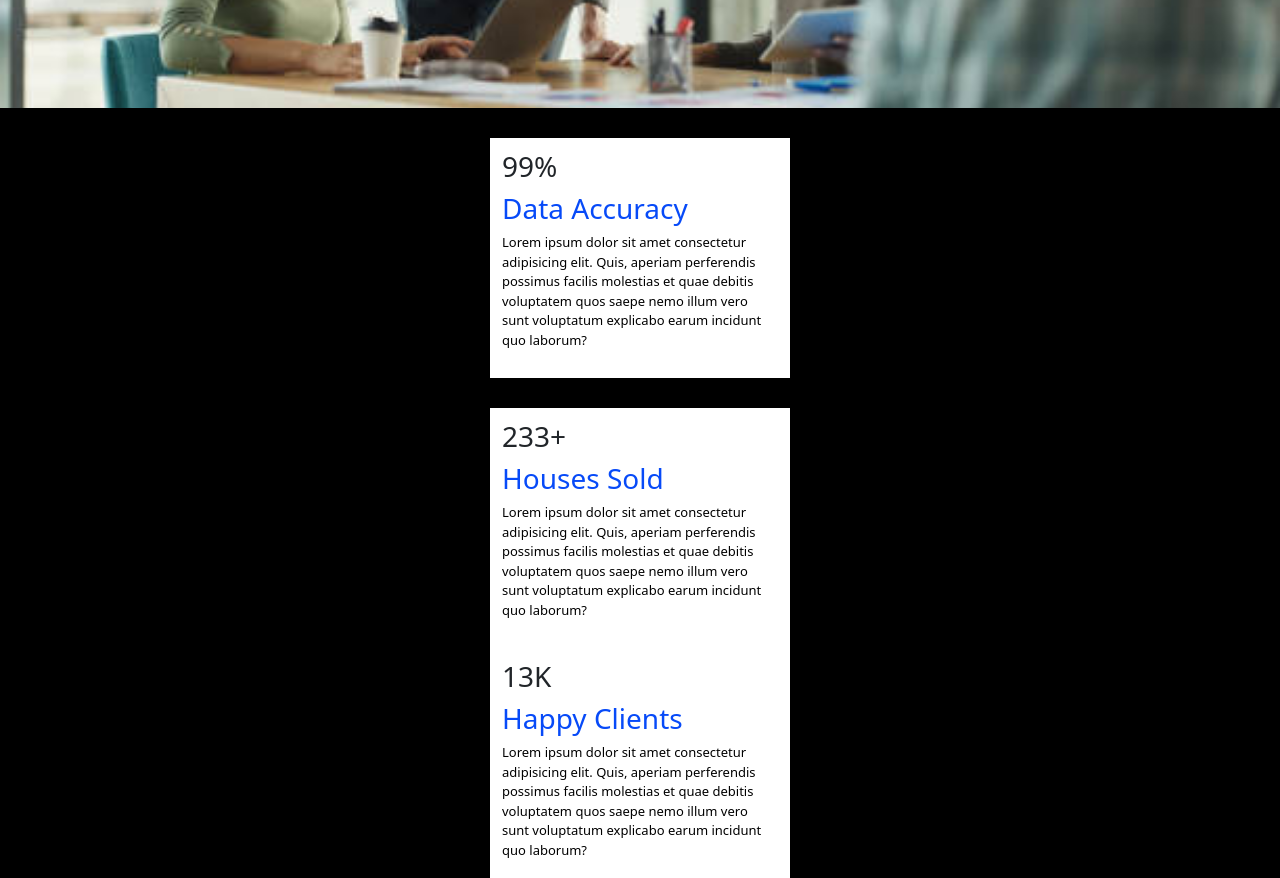
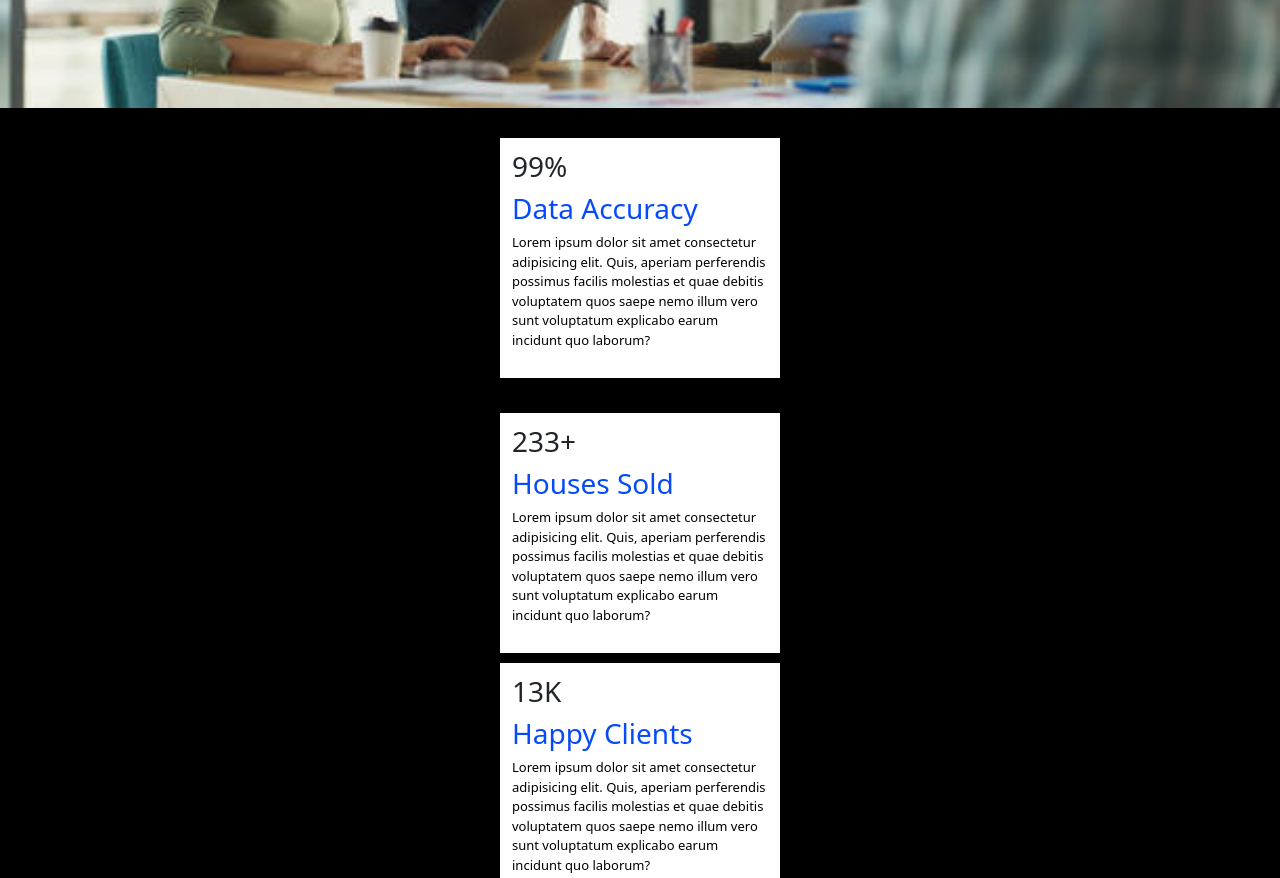
Before and after one commit to lazyday23/compo, a website: page about.html in a window 1280 px wide. Shown: the part 780-1658 px from the top of the page. Drawn offline with nearby package versions, Linux system fonts and the light colour scheme; files that its build step writes are made by us from their sources.

```diff
--- a/css/about.css
+++ b/css/about.css
@@ -130,7 +130,7 @@
 .grid-item{
     border: 2px solid white;
     padding: 10px;
-    /* margin: 5px 10px; */
+    margin: 5px 10px;
     background-color: #fff;
 }
 .grid-item p{
```
